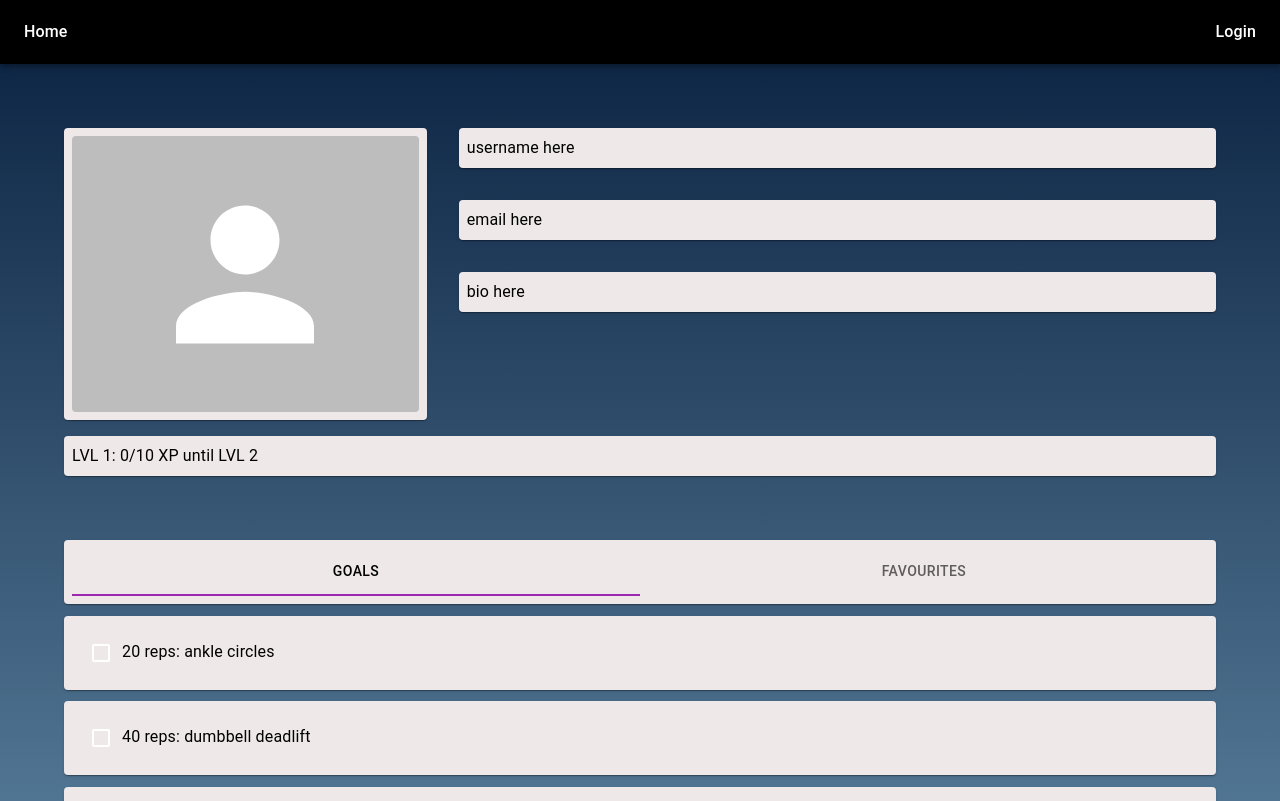
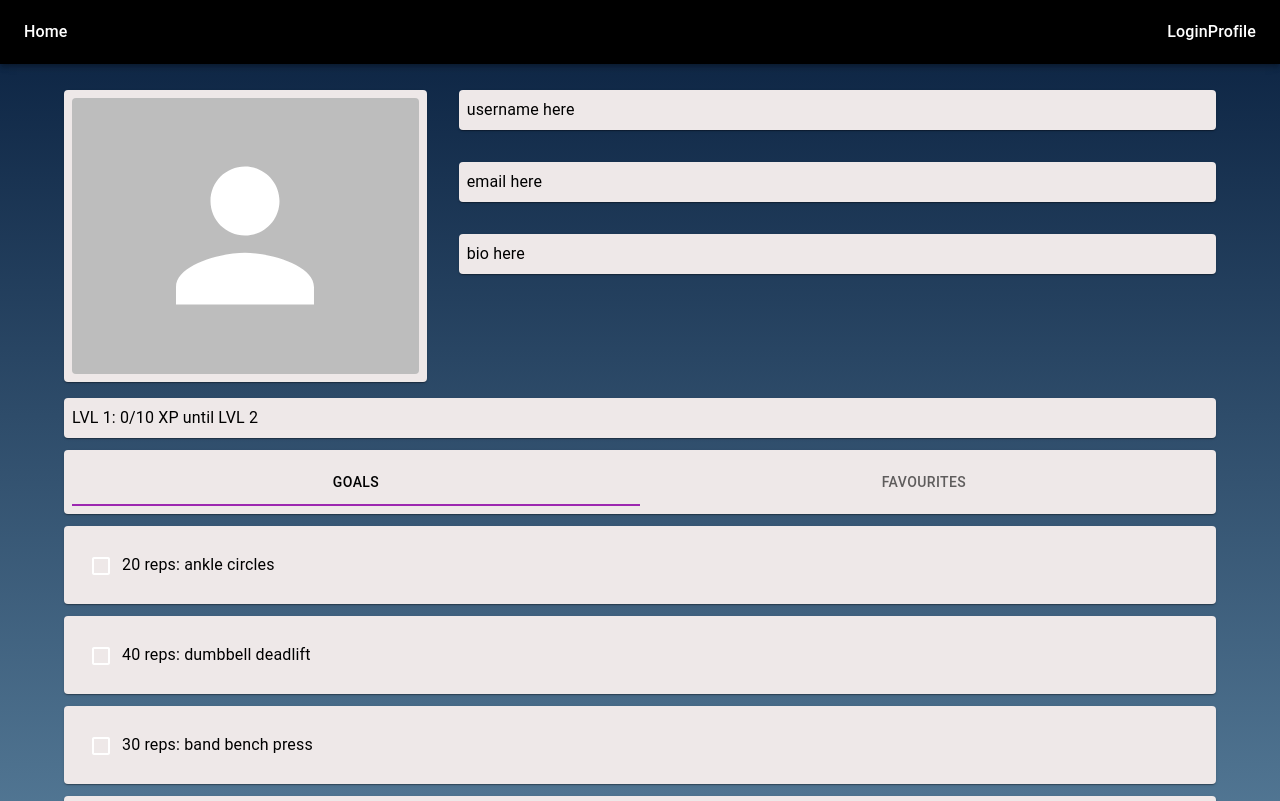
Before and after one commit to davitvoski/body-quest, a React (Vite) app in the folder client/: page /Profile in a window 1280 px wide. Shown: the top 801 px of the page. Built offline with nearby package versions, Linux system fonts and the light colour scheme.

Commit message:
Add favourite view and temp data

```diff
--- a/client/src/component/NavBar/Nav.tsx
+++ b/client/src/component/NavBar/Nav.tsx
@@ -28,6 +28,11 @@ export default function NavBar() {
                             to={'/Login'}>
                             Login
                         </Link>
+                        <Link
+                            style={{ textDecoration: "none", color: "white" }}
+                            to={'/Profile'}>
+                            Profile
+                        </Link>
                     </Typography>
                 </Toolbar>
             </AppBar>
--- a/client/src/component/Profile/FavouriteView.tsx
+++ b/client/src/component/Profile/FavouriteView.tsx
@@ -1,7 +1,39 @@
+import { Checkbox, Typography } from "@mui/material";
+import { Item } from "../modules/Item";
+
+const tempFavs = [
+    {
+        "name": "ankle circles"
+    },
+    {
+        "name": "band bench press"
+    },
+    {
+        "name": "dumbbell deadlift"
+    },
+    {
+        "name": "ankle circles"
+    },
+    {
+        "name": "band bench press"
+    },
+    {
+        "name": "dumbbell deadlift"
+    }
+]
+
 export const FavouriteView = () => {
     return(
         <div>
-
+            { tempFavs.map(goal =>
+                <Item sx={{ m: "1% 0 1% 0", p:2}}>
+                    <Typography sx={{ p: "1% 0 1% 0" }} display="inline-block">{ goal.name }</Typography>
+                </Item>
+            )}
         </div>
     )
 }
+
+function setChecked(checked: boolean) {
+    throw new Error("Function not implemented.");
+}
--- a/client/src/component/Profile/GoalView.tsx
+++ b/client/src/component/Profile/GoalView.tsx
@@ -1,4 +1,4 @@
-import { Checkbox } from "@mui/material";
+import { Checkbox, Typography } from "@mui/material";
 import { Item } from "../modules/Item";
 
 const tempGoals = [
@@ -43,13 +43,13 @@ export const GoalView = () => {
             { tempGoals.filter(isIncomplete).map(goal =>
                 <Item sx={{ m: "1% 0 1% 0", p:2}}>
                     <Checkbox sx={{ color: "white"}} onChange={() => goal.completed = true} inputProps={{ 'aria-label': 'controlled' }} />
-                    { goal.reps } reps: { goal.name }
+                    <Typography sx={{ m: "1% 0 1% 0" }} display="inline-block">{ goal.reps } reps: { goal.name }</Typography>
                 </Item>
             )}
             { tempGoals.filter(isCompleted).map(goal =>
                 <Item sx={{ m: "1% 0 1% 0", p:2 }}>
                     <Checkbox sx={{ color: "white" }} checked />
-                    { goal.reps } reps: { goal.name }
+                    <Typography sx={{ m: "1% 0 1% 0" }} display="inline-block">{ goal.reps } reps: { goal.name }</Typography>
                 </Item>
             )}
         </div>
--- a/client/src/component/Profile/ProfileView.tsx
+++ b/client/src/component/Profile/ProfileView.tsx
@@ -30,7 +30,7 @@ export const ProfileView = (props: { username: string; email: string; experience
     }
 
     return(
-        <Grid container spacing={4} sx={{ padding: "5%" }}>
+        <Grid container spacing={4} sx={{ padding: "2% 5% 1% 5%" }}>
             <Grid item xs={4}>
                 <Item sx={{ width: "auto", height: "100%" }}>
                     <Avatar
```
